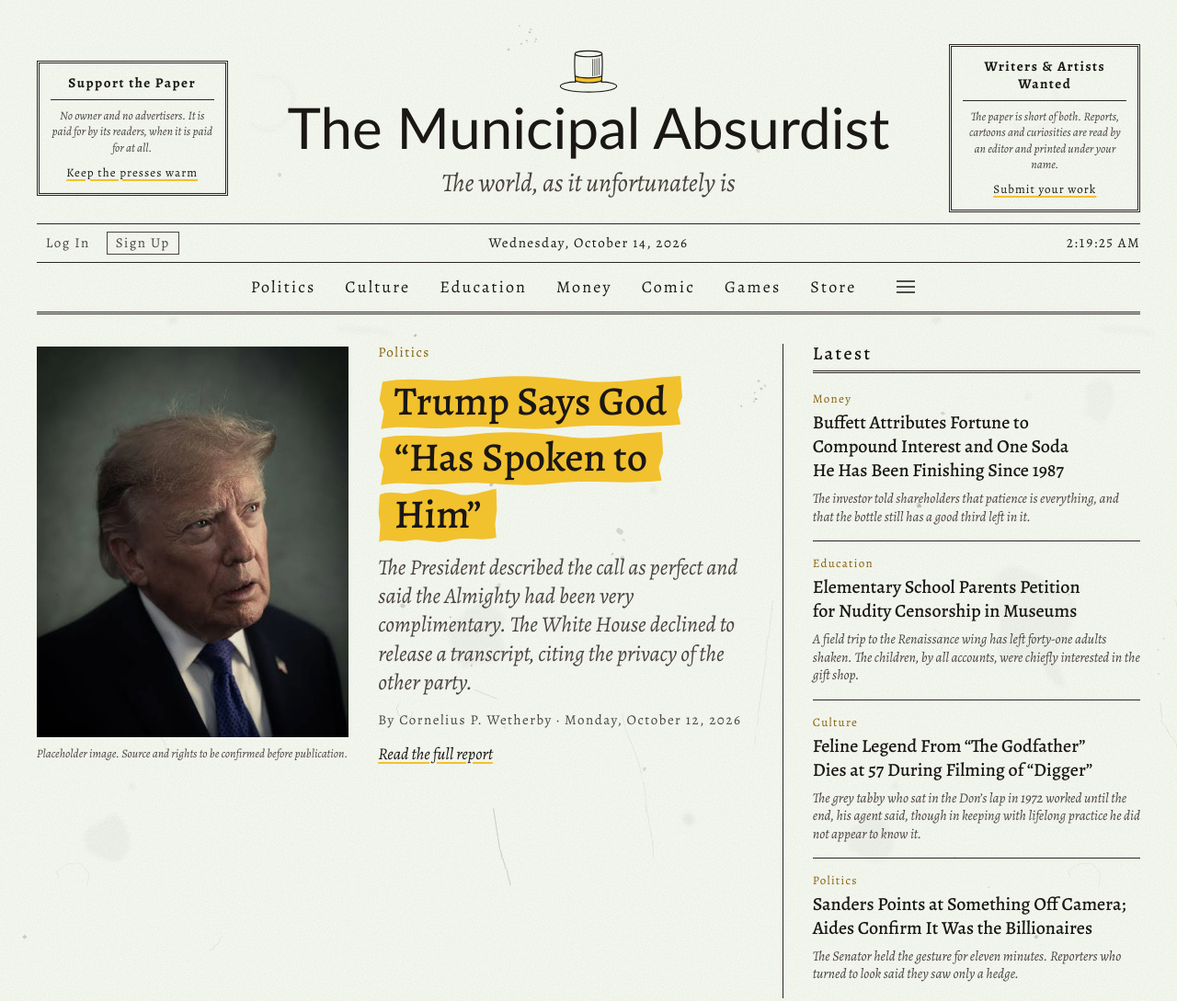
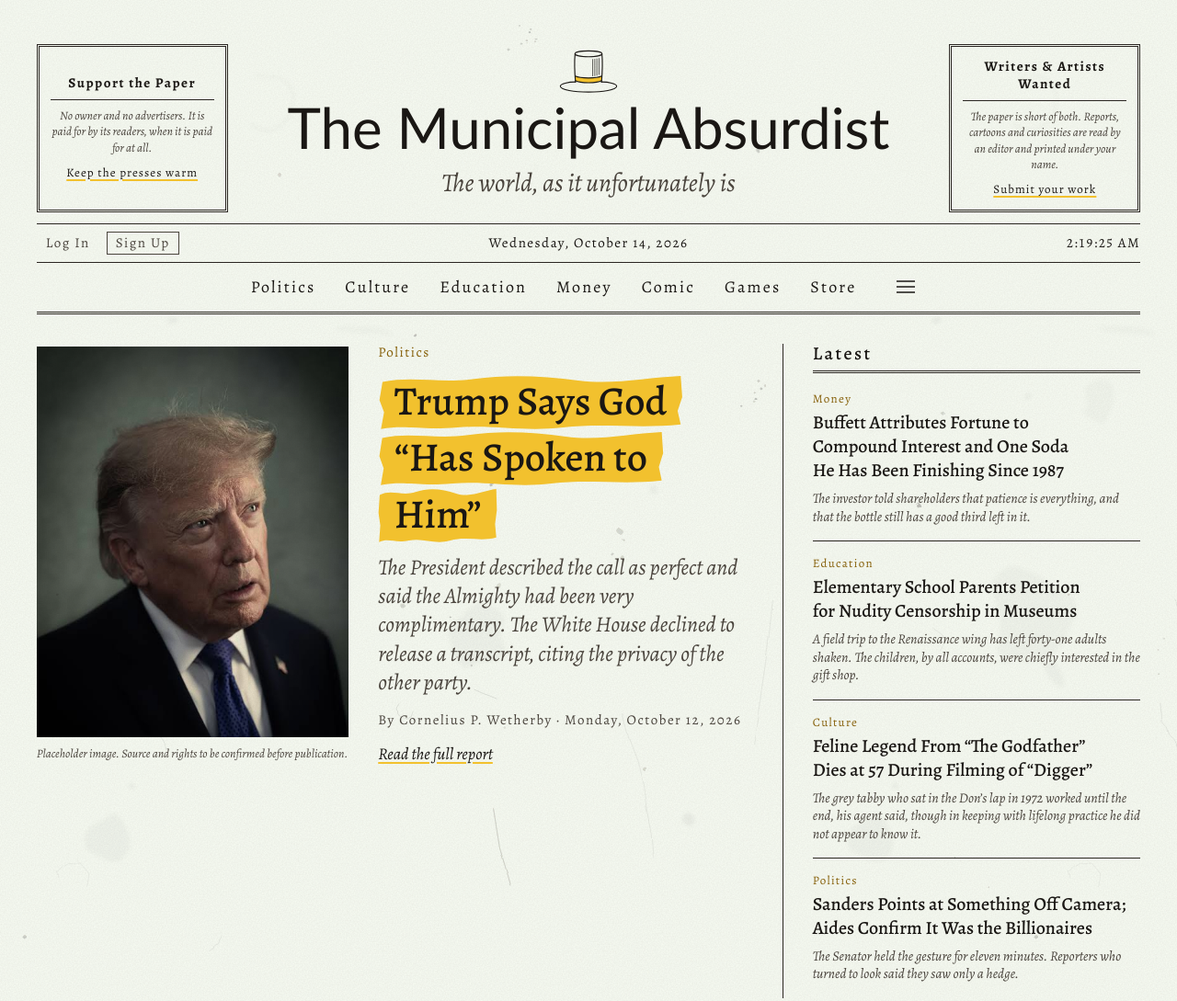
Before and after one commit to TheTuringMachineNextDoor/municipal-absurdist, an Astro site: page / in a window 1280 px wide. Shown: the top 1089 px of the page at 92% size. Built offline with nearby package versions, Linux system fonts and the light colour scheme; Astro itself is replaced by a stand-in of ours; a web font is replaced by a local one.

Commit message:
Masthead ears: both boxes the same size
Each ear is stretched to the full height of the masthead row, with its
words centred, so the two match whatever each has to say.

Co-Authored-By: Claude Opus 5.5 <noreply@anthropic.com>

```diff
--- a/src/components/Masthead.astro
+++ b/src/components/Masthead.astro
@@ -197,8 +197,14 @@ const builtIso = built.toISOString().slice(0, 10);
     }
 
     /* An ear: a small double-ruled box, like a classified notice. */
+    /* Both ears are stretched to the full height of the row, so the two
+       boxes are always the same size however much each has to say. The
+       words inside are centred top to bottom. */
     .ear {
-      display: block;
+      display: flex;
+      flex-direction: column;
+      justify-content: center;
+      align-self: stretch;
       padding: var(--space-3);
       border: var(--rule-thick) double var(--rule);
       text-align: center;
```
